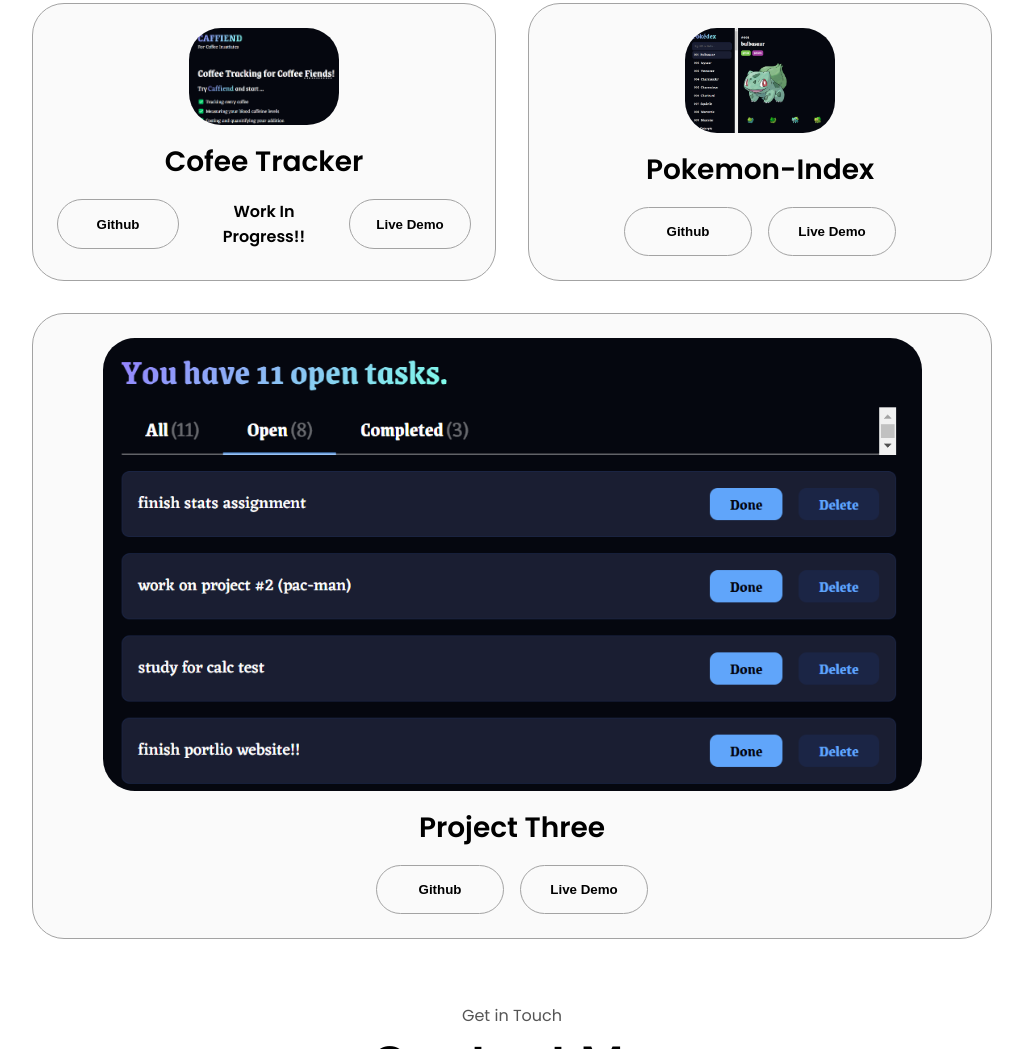
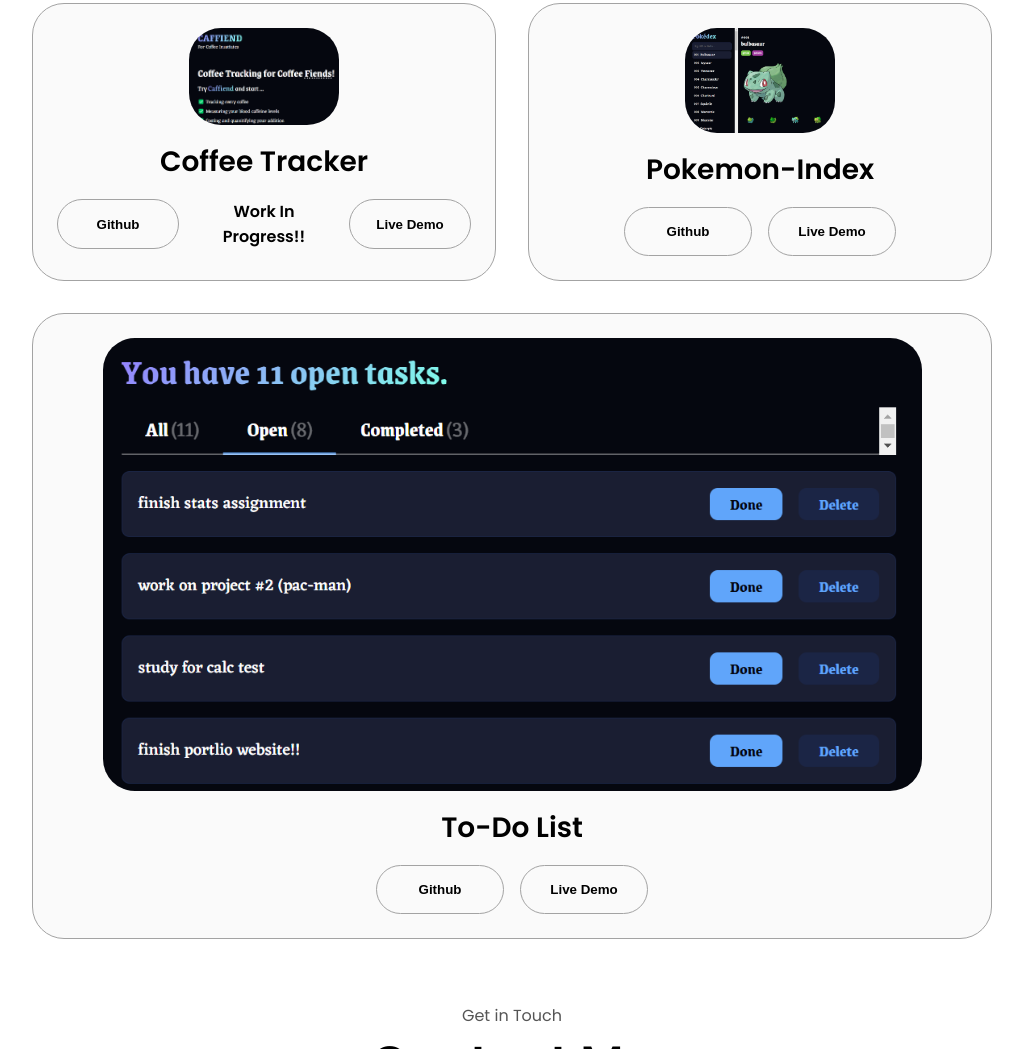
Before and after one commit to NeelakshG/Neelakshs-portfolio-website, a plain HTML site: page index.html in a window 1280 px wide. Shown: the part 2590-3639 px from the top of the page, without its empty margins (128-1151 px from the left). Drawn offline with Linux system fonts and the light colour scheme.

Commit message:
somethiing

```diff
--- a/index.html
+++ b/index.html
@@ -273,7 +273,7 @@
                 class="project-img responsive-image"
               />
             </div>
-            <h2 class="experience-sub-title project-title">Cofee Tracker</h2>
+            <h2 class="experience-sub-title project-title">Coffee Tracker</h2>
             <div class="btn-container">
               <button
                 class="btn btn-color-2 project-btn"
@@ -324,7 +324,7 @@
                 class="project-img"
               />
             </div>
-            <h2 class="experience-sub-title project-title">Project Three</h2>
+            <h2 class="experience-sub-title project-title">To-Do List</h2>
             <div class="btn-container">
               <button
                 class="btn btn-color-2 project-btn"
```
